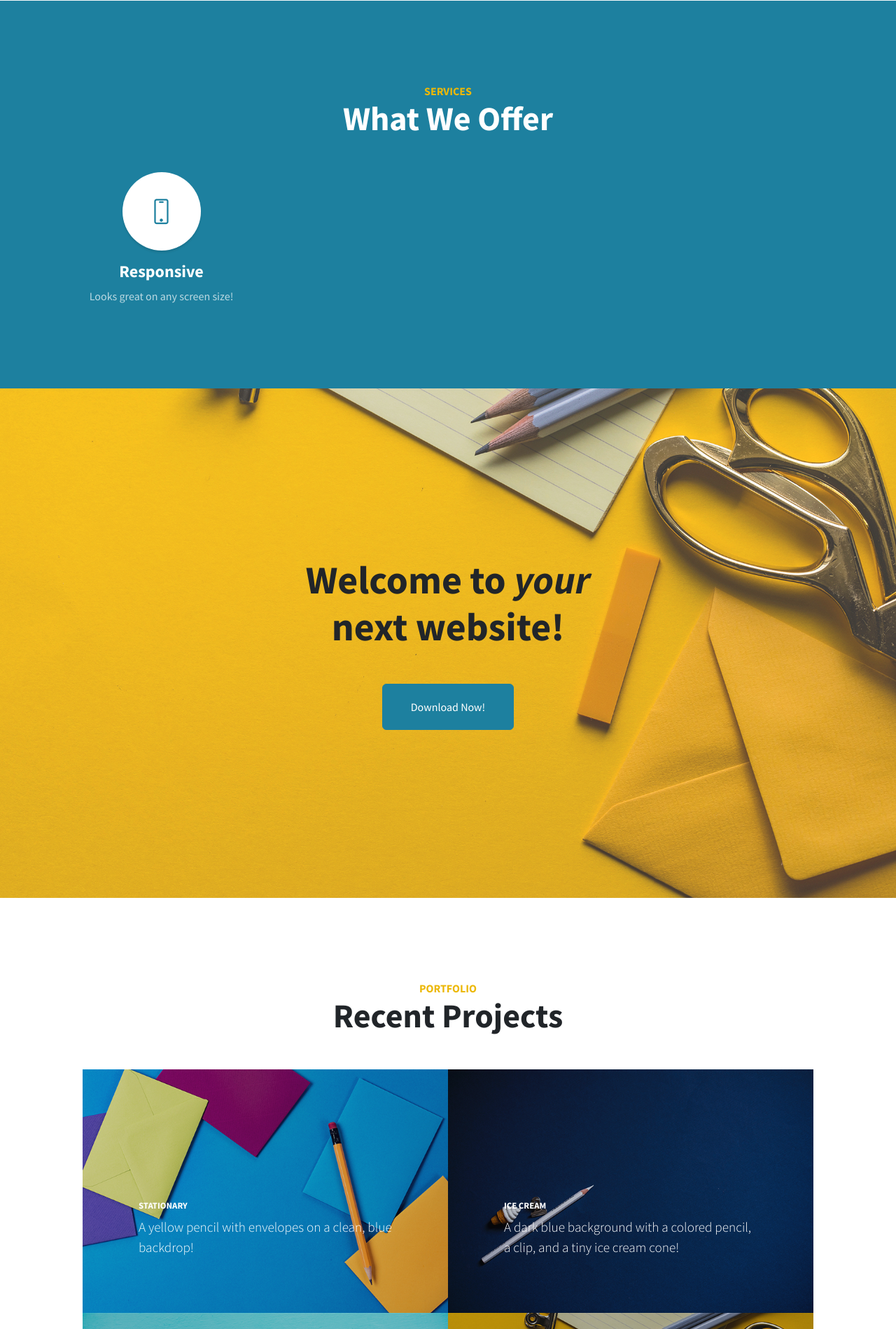
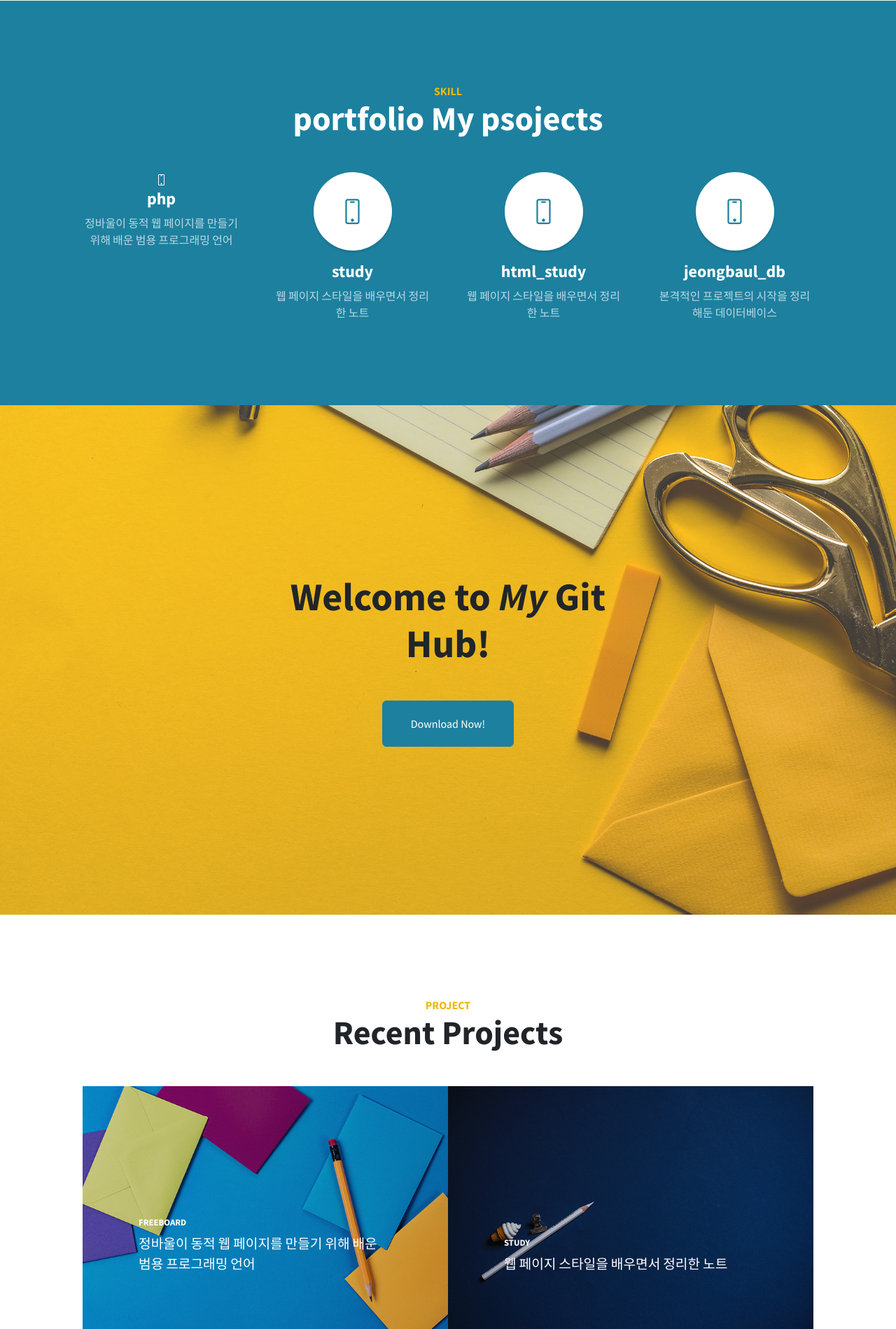
Before and after one commit to jeongbaul/my-portfolio, a PHP site: page / in a window 1280 px wide. Shown: the part 1229-3128 px from the top of the page at 70% size. Run offline with PHP 8.4, Linux system fonts and the light colour scheme; some libraries are stand-ins or nearby versions.

Commit message:
Revise index.php with new content and links
Updated various sections of the index.php file to reflect new content and links, including navigation items and project descriptions.

```diff
--- a/index.php
+++ b/index.php
@@ -25,16 +25,18 @@
                 <li class="sidebar-brand"><a href="#page-top">Start Bootstrap</a></li>
                 <li class="sidebar-nav-item"><a href="#page-top">Home</a></li>
                 <li class="sidebar-nav-item"><a href="#about">About</a></li>
-                <li class="sidebar-nav-item"><a href="#services">Services</a></li>
+                <li class="sidebar-nav-item"><a href="#skill">skill</a></li>
                 <li class="sidebar-nav-item"><a href="#portfolio">Portfolio</a></li>
-                <li class="sidebar-nav-item"><a href="#contact">Contact</a></li>
+                <li class="sidebar-nav-item"><a href="/Login/Login.php">Login</a></li>
+                <li class="sidebar-nav-item"><a href="/admin/skill/skill.php">admin</a></li>
+                <li class="sidebar-nav-item"><a href="/admin/projects/projects.php">projects</a></li>
             </ul>
         </nav>
         <!-- Header-->
         <header class="masthead d-flex align-items-center">
             <div class="container px-4 px-lg-5 text-center">
-                <h1 class="mb-1">Stylish Portfolio</h1>
-                <h3 class="mb-5"><em>A Free Bootstrap Theme by Start Bootstrap</em></h3>
+                <h1 class="mb-1">부천의 사나이 정바울</h1>
+                <h3 class="mb-5"><em>그의 오레오와 우유</em></h3>
                 <a class="btn btn-primary btn-xl" href="#about">Find Out More</a>
             </div>
         </header>
@@ -43,13 +45,13 @@
             <div class="container px-4 px-lg-5 text-center">
                 <div class="row gx-4 gx-lg-5 justify-content-center">
                     <div class="col-lg-10">
-                        <h2>Stylish Portfolio is the perfect theme for your next project!</h2>
+                        <h2>제 portfolio를 보러 와주셔서 감사합니다</h2>
                         <p class="lead mb-5">
-                            This theme features a flexible, UX friendly sidebar menu and stock photos from our friends at
-                            <a href="https://unsplash.com/">Unsplash</a>
+                            부천북고 3학년9반 22번 정바울
+                            <a href="https://unsplash.com/">히히/a>
                             !
                         </p>
-                        <a class="btn btn-dark btn-xl" href="#services">What We Offer</a>
+                        <a class="btn btn-dark btn-xl" href="#services">portfolio My skill</a>
                     </div>
                 </div>
             </div>
@@ -58,14 +60,30 @@
         <section class="content-section bg-primary text-white text-center" id="services">
             <div class="container px-4 px-lg-5">
                 <div class="content-section-heading">
-                    <h3 class="text-secondary mb-0">Services</h3>
-                    <h2 class="mb-5">What We Offer</h2>
+                    <h3 class="text-secondary mb-0">skill</h3>
+                    <h2 class="mb-5">portfolio My psojects
+                    </h2>
                 </div>
                 <div class="row gx-4 gx-lg-5">
                     <div class="col-lg-3 col-md-6 mb-5 mb-lg-0">
+                        <span class="servic be-icon rounded-circle mx-auto mb-3"><i class="icon-screen-smartphone"></i></span>
+                        <h4><strong>php</strong></h4>
+                        <p class="text-faded mb-0">정바울이 동적 웹 페이지를 만들기 위해 배운 범용 프로그래밍 언어</p>
+                    </div>
+                    <div class="col-lg-3 col-md-6 mb-5 mb-lg-0">
                         <span class="service-icon rounded-circle mx-auto mb-3"><i class="icon-screen-smartphone"></i></span>
-                        <h4><strong>Responsive</strong></h4>
-                        <p class="text-faded mb-0">Looks great on any screen size!</p>
+                        <h4><strong>study</strong></h4>
+                        <p class="text-faded mb-0">웹 페이지 스타일을 배우면서 정리한 노트</p>
+                    </div>
+                    <div class="col-lg-3 col-md-6 mb-5 mb-lg-0">
+                        <span class="service-icon rounded-circle mx-auto mb-3"><i class="icon-screen-smartphone"></i></span>
+                        <h4><strong>html_study</strong></h4>
+                        <p class="text-faded mb-0">웹 페이지 스타일을 배우면서 정리한 노트</p>
+                    </div>
+                    <div class="col-lg-3 col-md-6 mb-5 mb-lg-0">
+                        <span class="service-icon rounded-circle mx-auto mb-3"><i class="icon-screen-smartphone"></i></span>
+                        <h4><strong>jeongbaul_db</strong></h4>
+                        <p class="text-faded mb-0">본격적인 프로젝트의 시작을 정리해둔 데이터베이스</p>
                     </div>
                 </div>
             </div>
@@ -75,17 +93,17 @@
             <div class="container px-4 px-lg-5 text-center">
                 <h2 class="mx-auto mb-5">
                     Welcome to
-                    <em>your</em>
-                    next website!
+                    <em>My</em>
+                    Git Hub!
                 </h2>
-                <a class="btn btn-primary btn-xl" href="https://startbootstrap.com/theme/stylish-portfolio/">Download Now!</a>
+                <a class="btn btn-primary btn-xl" href="https://github.com/jeongbaul/freeboard">Download Now!</a>
             </div>
         </section>
         <!-- Portfolio-->
         <section class="content-section" id="portfolio">
             <div class="container px-4 px-lg-5">
                 <div class="content-section-heading text-center">
-                    <h3 class="text-secondary mb-0">Portfolio</h3>
+                    <h3 class="text-secondary mb-0">project</h3>
                     <h2 class="mb-5">Recent Projects</h2>
                 </div>
                 <div class="row gx-0">
@@ -93,74 +111,41 @@
                         <a class="portfolio-item" href="https://github.com/jeongbaul/freeboard">
                             <div class="caption">
                                 <div class="caption-content">
-                                    <div class="h2">Stationary</div>
-                                    <p class="mb-0">A yellow pencil with envelopes on a clean, blue backdrop!</p>
+                                    <div class="h2">freeboard</div>
+                                    <p class="mb-0">정바울이 동적 웹 페이지를 만들기 위해 배운 범용 프로그래밍 언어</p>
                                 </div>
                             </div>
                             <img class="img-fluid" src="assets/img/portfolio-1.jpg" alt="..." />
                         </a>
                     </div>
                     <div class="col-lg-6">
-                        <a class="portfolio-item" href="#!">
+                        <a class="portfolio-item" href="https://github.com/jeongbaul/study">
                             <div class="caption">
                                 <div class="caption-content">
-                                    <div class="h2">Ice Cream</div>
-                                    <p class="mb-0">A dark blue background with a colored pencil, a clip, and a tiny ice cream cone!</p>
+                                    <div class="h2">study</div>
+                                    <p class="mb-0">웹 페이지 스타일을 배우면서 정리한 노트</p>
                                 </div>
                             </div>
                             <img class="img-fluid" src="assets/img/portfolio-2.jpg" alt="..." />
                         </a>
                     </div>
                     <div class="col-lg-6">
-                        <a class="portfolio-item" href="#!">
+                        <a class="portfolio-item" href="https://github.com/jeongbaul/html_study">
                             <div class="caption">
                                 <div class="caption-content">
-                                    <div class="h2">Strawberries</div>
-                                    <p class="mb-0">Strawberries are such a tasty snack, especially with a little sugar on top!</p>
+                                    <div class="h2">html_study</div>
+                                    <p class="mb-0">웹 페이지 스타일을 배우면서 정리한 노트</p>
                                 </div>
                             </div>
                             <img class="img-fluid" src="assets/img/portfolio-3.jpg" alt="..." />
                         </a>
                     </div>
                     <div class="col-lg-6">
-                        <a class="portfolio-item" href="#!">
+                        <a class="portfolio-item" href="https://github.com/jeongbaul/jeongbaul_db">
                             <div class="caption">
                                 <div class="caption-content">
-                                    <div class="h2">Workspace</div>
-                                    <p class="mb-0">A yellow workspace with some scissors, pencils, and other objects.</p>
-                                </div>
-                            </div>
-                            <img class="img-fluid" src="assets/img/portfolio-4.jpg" alt="..." />
-                        </a>
-                    </div>
-                    <div class="col-lg-6">
-                        <a class="portfolio-item" href="#!">
-                            <div class="caption">
-                                <div class="caption-content">
-                                    <div class="h2">Ice Cream</div>
-                                    <p class="mb-0">A dark blue background with a colored pencil, a clip, and a tiny ice cream cone!</p>
-                                </div>
-                            </div>
-                            <img class="img-fluid" src="assets/img/portfolio-2.jpg" alt="..." />
-                        </a>
-                    </div>
-                    <div class="col-lg-6">
-                        <a class="portfolio-item" href="#!">
-                            <div class="caption">
-                                <div class="caption-content">
-                                    <div class="h2">Strawberries</div>
-                                    <p class="mb-0">Strawberries are such a tasty snack, especially with a little sugar on top!</p>
-                                </div>
-                            </div>
-                            <img class="img-fluid" src="assets/img/portfolio-3.jpg" alt="..." />
-                        </a>
-                    </div>
-                    <div class="col-lg-6">
-                        <a class="portfolio-item" href="#!">
-                            <div class="caption">
-                                <div class="caption-content">
-                                    <div class="h2">Workspace</div>
-                                    <p class="mb-0">A yellow workspace with some scissors, pencils, and other objects.</p>
+                                    <div class="h2">jeongbaul_db</div>
+                                    <p class="mb-0">본격적인 프로젝트의 시작을 정리해둔 데이터베이스</p>
                                 </div>
                             </div>
                             <img class="img-fluid" src="assets/img/portfolio-4.jpg" alt="..." />
@@ -177,12 +162,6 @@
                 <a class="btn btn-xl btn-dark" href="#!">Look at Me!</a>
             </div>
         </section>
-        <!-- Map-->
-        <div class="map" id="contact">
-            <iframe src="https://maps.google.com/maps?f=q&amp;source=s_q&amp;hl=en&amp;geocode=&amp;q=Twitter,+Inc.,+Market+Street,+San+Francisco,+CA&amp;aq=0&amp;oq=twitter&amp;sll=28.659344,-81.187888&amp;sspn=0.128789,0.264187&amp;ie=UTF8&amp;hq=Twitter,+Inc.,+Market+Street,+San+Francisco,+CA&amp;t=m&amp;z=15&amp;iwloc=A&amp;output=embed"></iframe>
-            <br />
-            <small><a href="https://maps.google.com/maps?f=q&amp;source=embed&amp;hl=en&amp;geocode=&amp;q=Twitter,+Inc.,+Market+Street,+San+Francisco,+CA&amp;aq=0&amp;oq=twitter&amp;sll=28.659344,-81.187888&amp;sspn=0.128789,0.264187&amp;ie=UTF8&amp;hq=Twitter,+Inc.,+Market+Street,+San+Francisco,+CA&amp;t=m&amp;z=15&amp;iwloc=A"></a></small>
-        </div>
         <!-- Footer-->
         <footer class="footer text-center">
             <div class="container px-4 px-lg-5">
```
